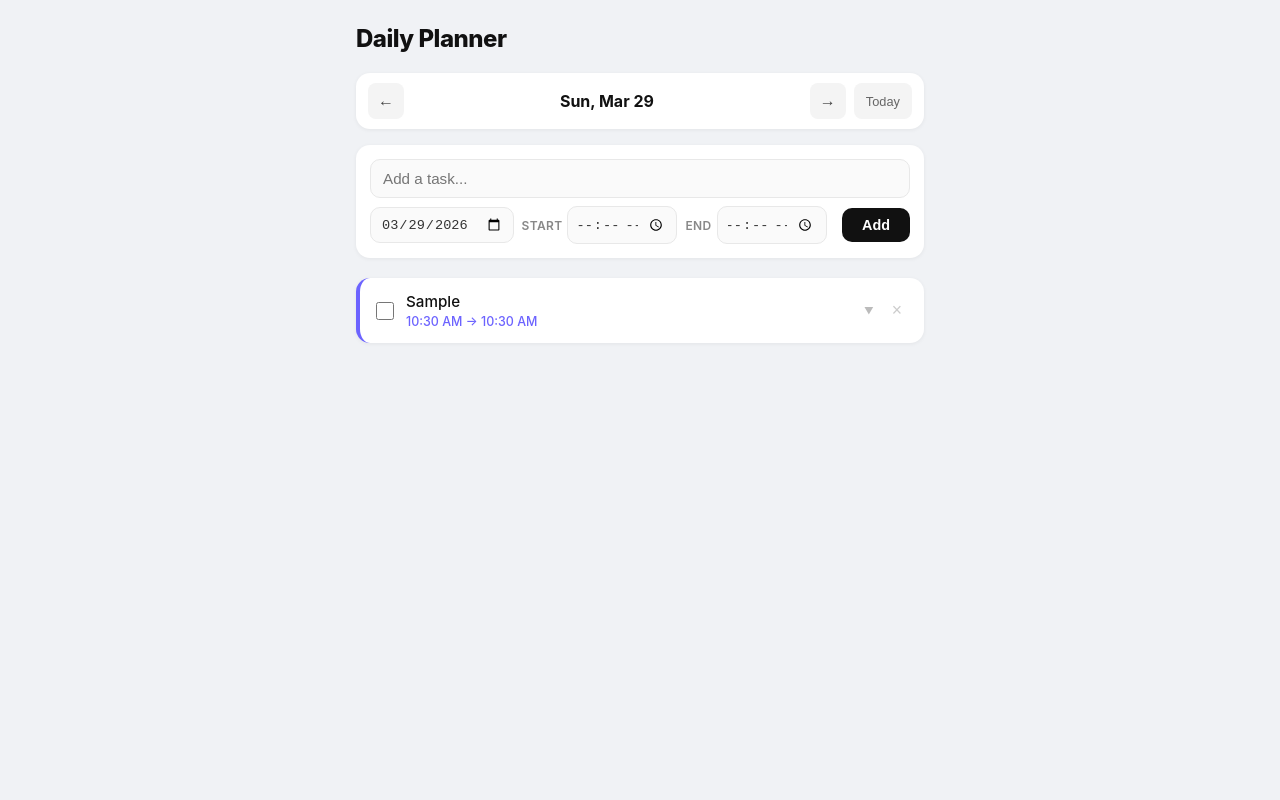
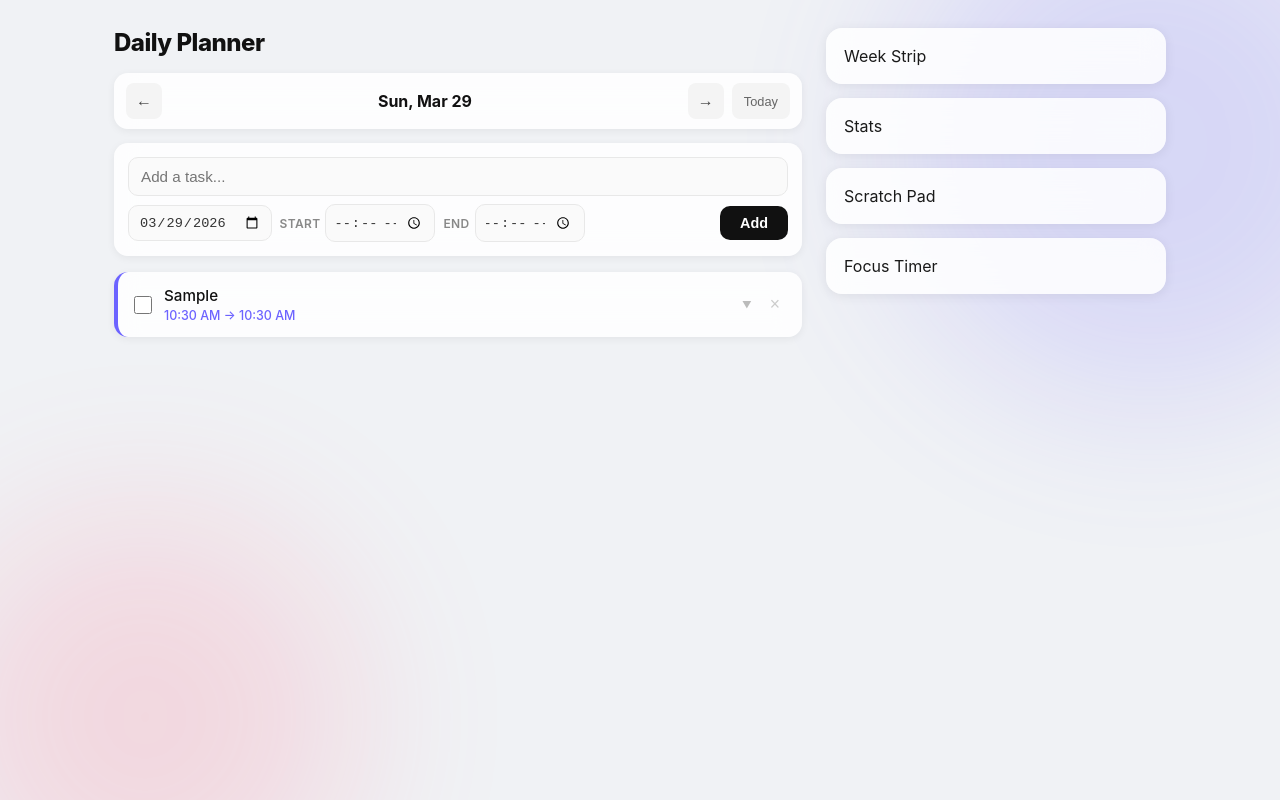
Before and after one commit to SKYDARTIST/daily-planner, a React (Vite) app: page / in a window 1280 px wide. Both pictures are taken after typing "Sample", "10:30", "10:30" into the empty fields and a click on the button "Add". Built offline with nearby package versions, Linux system fonts and the light colour scheme.

Commit message:
feat: add two-column layout with blob background and sidebar stubs

```diff
--- a/src/App.css
+++ b/src/App.css
@@ -1,28 +1,107 @@
-.app {
-  max-width: 600px;
-  margin: 0 auto;
-  padding: 24px 16px 48px;
+/* ── Background ─────────────────────────────────── */
+.app-bg {
+  min-height: 100vh;
+  position: relative;
+  overflow: hidden;
 }
 
-/* Header */
+.blob {
+  position: fixed;
+  border-radius: 50%;
+  filter: blur(80px);
+  opacity: 0.18;
+  pointer-events: none;
+  z-index: 0;
+  animation: float 12s ease-in-out infinite alternate;
+}
+
+.blob-1 {
+  width: 500px;
+  height: 500px;
+  background: #6c63ff;
+  top: -120px;
+  right: -100px;
+  animation-duration: 14s;
+}
+
+.blob-2 {
+  width: 400px;
+  height: 400px;
+  background: #ff6584;
+  bottom: -100px;
+  left: -80px;
+  animation-duration: 10s;
+  animation-delay: -4s;
+}
+
+@keyframes float {
+  from { transform: translate(0, 0) scale(1); }
+  to   { transform: translate(30px, 20px) scale(1.05); }
+}
+
+/* ── Layout ──────────────────────────────────────── */
+.layout {
+  position: relative;
+  z-index: 1;
+  display: grid;
+  grid-template-columns: 1fr 340px;
+  gap: 24px;
+  max-width: 1100px;
+  margin: 0 auto;
+  padding: 28px 24px 48px;
+  align-items: start;
+}
+
+.planner { min-width: 0; }
+
+.sidebar {
+  display: flex;
+  flex-direction: column;
+  gap: 14px;
+  position: sticky;
+  top: 28px;
+}
+
+/* ── Shared card ─────────────────────────────────── */
+.sidebar-card {
+  background: rgba(255,255,255,0.85);
+  backdrop-filter: blur(12px);
+  -webkit-backdrop-filter: blur(12px);
+  border-radius: 16px;
+  padding: 18px;
+  box-shadow: 0 2px 12px rgba(0,0,0,0.07);
+}
+
+.sidebar-card h3 {
+  font-size: 0.72rem;
+  font-weight: 700;
+  text-transform: uppercase;
+  letter-spacing: 0.08em;
+  color: #aaa;
+  margin-bottom: 12px;
+}
+
+/* ── Planner header ──────────────────────────────── */
 .app-title {
   font-size: 1.5rem;
   font-weight: 800;
   letter-spacing: -0.5px;
-  margin-bottom: 20px;
+  margin-bottom: 16px;
   color: #111;
 }
 
-/* Date navigation */
+/* ── Date navigation ─────────────────────────────── */
 .date-nav {
   display: flex;
   align-items: center;
   gap: 8px;
-  margin-bottom: 16px;
-  background: #fff;
+  margin-bottom: 14px;
+  background: rgba(255,255,255,0.85);
+  backdrop-filter: blur(12px);
+  -webkit-backdrop-filter: blur(12px);
   border-radius: 14px;
   padding: 10px 12px;
-  box-shadow: 0 1px 4px rgba(0,0,0,0.06);
+  box-shadow: 0 2px 8px rgba(0,0,0,0.06);
 }
 
 .date-nav button {
@@ -41,16 +120,32 @@
   flex-shrink: 0;
 }
 
-.date-nav button:hover {
-  background: #e8e8e8;
+.date-nav button:hover { background: #e8e8e8; }
+
+.date-display-wrapper {
+  flex: 1;
+  display: flex;
+  justify-content: center;
+  position: relative;
+  cursor: pointer;
 }
+
+.date-display-wrapper:hover .date-display { color: #6c63ff; }
 
 .date-display {
   font-weight: 700;
   font-size: 1rem;
-  flex: 1;
-  text-align: center;
   color: #111;
+}
+
+.date-jump-input {
+  position: absolute;
+  opacity: 0;
+  pointer-events: none;
+  width: 1px;
+  height: 1px;
+  top: 0;
+  left: 50%;
 }
 
 .today-btn {
@@ -58,19 +153,20 @@
   padding: 0 12px !important;
   font-size: 0.8rem !important;
   color: #666 !important;
-  background: #f4f4f4 !important;
 }
 
-/* Task form */
+/* ── Task form ───────────────────────────────────── */
 .task-form {
   display: flex;
   flex-direction: column;
   gap: 8px;
-  margin-bottom: 20px;
-  background: #fff;
+  margin-bottom: 16px;
+  background: rgba(255,255,255,0.85);
+  backdrop-filter: blur(12px);
+  -webkit-backdrop-filter: blur(12px);
   border-radius: 14px;
   padding: 14px;
-  box-shadow: 0 1px 4px rgba(0,0,0,0.06);
+  box-shadow: 0 2px 8px rgba(0,0,0,0.06);
 }
 
 .task-input {
@@ -85,10 +181,7 @@
   color: #111;
 }
 
-.task-input:focus {
-  border-color: #999;
-  background: #fff;
-}
+.task-input:focus { border-color: #999; background: #fff; }
 
 .task-form-row {
   display: flex;
@@ -97,7 +190,7 @@
   flex-wrap: wrap;
 }
 
-.date-input {
+.date-input, .time-input {
   padding: 8px 10px;
   border: 1.5px solid #e8e8e8;
   border-radius: 10px;
@@ -106,8 +199,9 @@
   background: #fafafa;
   cursor: pointer;
   color: #333;
-  flex-shrink: 0;
 }
+
+.time-input { width: 110px; }
 
 .time-label {
   display: flex;
@@ -119,18 +213,6 @@
   text-transform: uppercase;
   letter-spacing: 0.03em;
   flex-shrink: 0;
-}
-
-.time-input {
-  padding: 8px 10px;
-  border: 1.5px solid #e8e8e8;
-  border-radius: 10px;
-  font-size: 0.85rem;
-  outline: none;
-  background: #fafafa;
-  cursor: pointer;
-  color: #333;
-  width: 110px;
 }
 
 .task-form button[type="submit"] {
@@ -147,42 +229,44 @@
   flex-shrink: 0;
 }
 
-.task-form button[type="submit"]:hover {
-  background: #333;
-}
+.task-form button[type="submit"]:hover { background: #333; }
 
-/* Task list */
-.task-list {
-  display: flex;
-  flex-direction: column;
-  gap: 8px;
-}
+/* ── Task list ───────────────────────────────────── */
+.task-list { display: flex; flex-direction: column; gap: 8px; }
 
 .empty-state {
   color: #aaa;
   font-size: 0.9rem;
   text-align: center;
   padding: 48px 0;
-  background: #fff;
+  background: rgba(255,255,255,0.85);
+  backdrop-filter: blur(12px);
+  -webkit-backdrop-filter: blur(12px);
   border-radius: 14px;
-  box-shadow: 0 1px 4px rgba(0,0,0,0.06);
+  box-shadow: 0 2px 8px rgba(0,0,0,0.06);
 }
 
-/* Task item */
+/* ── Task item ───────────────────────────────────── */
 .task-item {
   display: flex;
   flex-direction: column;
-  gap: 0;
-  background: #fff;
+  background: rgba(255,255,255,0.85);
+  backdrop-filter: blur(12px);
+  -webkit-backdrop-filter: blur(12px);
   border-radius: 14px;
   padding: 14px 16px;
-  box-shadow: 0 1px 4px rgba(0,0,0,0.06);
-  border-left: 4px solid #e0e0e0;
-  transition: opacity 0.15s, border-color 0.15s;
+  box-shadow: 0 2px 8px rgba(0,0,0,0.06);
+  border-left: 4px solid #6c63ff;
+  transition: opacity 0.15s;
 }
 
-.task-item:not(.done) {
-  border-left-color: #6c63ff;
+.task-item.done { opacity: 0.45; border-left-color: #ddd; }
+
+.task-item-main {
+  display: flex;
+  align-items: center;
+  gap: 12px;
+  width: 100%;
 }
 
 .task-item input[type="checkbox"] {
@@ -191,6 +275,15 @@
   cursor: pointer;
   accent-color: #6c63ff;
   flex-shrink: 0;
+}
+
+.task-body {
+  flex: 1;
+  display: flex;
+  flex-direction: column;
+  gap: 3px;
+  min-width: 0;
+  cursor: pointer;
 }
 
 .task-title {
@@ -208,19 +301,10 @@
   font-weight: 500;
 }
 
-.task-item.done {
-  opacity: 0.45;
-  border-left-color: #ddd;
-}
+.task-item.done .task-title { text-decoration: line-through; color: #888; }
+.task-item.done .task-time  { color: #aaa; }
 
-.task-item.done .task-title {
-  text-decoration: line-through;
-  color: #888;
-}
-
-.task-item.done .task-time {
-  color: #aaa;
-}
+.expand-icon { font-size: 0.6rem; color: #bbb; flex-shrink: 0; }
 
 .delete-btn {
   background: none;
@@ -228,69 +312,13 @@
   color: #ccc;
   font-size: 1.1rem;
   cursor: pointer;
-  line-height: 1;
   padding: 4px 6px;
   border-radius: 6px;
   transition: color 0.15s, background 0.15s;
   flex-shrink: 0;
 }
 
-.delete-btn:hover {
-  color: #e00;
-  background: #fff0f0;
-}
-
-/* Mobile */
-@media (max-width: 480px) {
-  .app {
-    padding: 16px 12px 48px;
-  }
-
-  .date-display {
-    font-size: 0.9rem;
-  }
-
-  .task-form-row {
-    gap: 6px;
-  }
-
-  .date-input,
-  .time-input {
-    font-size: 0.8rem;
-  }
-
-  .time-label span {
-    display: none;
-  }
-
-  .task-form button[type="submit"] {
-    width: 100%;
-    margin-left: 0;
-  }
-}
-
-/* Notes area */
-.task-item-main {
-  display: flex;
-  align-items: center;
-  gap: 12px;
-  width: 100%;
-}
-
-.task-body {
-  flex: 1;
-  display: flex;
-  flex-direction: column;
-  gap: 3px;
-  min-width: 0;
-  cursor: pointer;
-}
-
-.expand-icon {
-  font-size: 0.6rem;
-  color: #bbb;
-  flex-shrink: 0;
-}
+.delete-btn:hover { color: #e00; background: #fff0f0; }
 
 .task-notes-area {
   margin-top: 10px;
@@ -313,30 +341,23 @@
   transition: border-color 0.15s;
 }
 
-.task-notes:focus {
-  border-color: #6c63ff;
-  background: #fff;
+.task-notes:focus { border-color: #6c63ff; background: #fff; }
+
+/* ── Mobile ──────────────────────────────────────── */
+@media (max-width: 768px) {
+  .layout {
+    grid-template-columns: 1fr;
+    padding: 16px 12px 48px;
+    gap: 16px;
+  }
+  .sidebar { position: static; }
+  .blob-1 { width: 300px; height: 300px; }
+  .blob-2 { width: 250px; height: 250px; }
 }
 
-/* Jump-to-date */
-.date-display-wrapper {
-  flex: 1;
-  display: flex;
-  justify-content: center;
-  position: relative;
-  cursor: pointer;
+@media (max-width: 480px) {
+  .task-form-row { gap: 6px; }
+  .date-input, .time-input { font-size: 0.8rem; }
+  .time-label span { display: none; }
+  .task-form button[type="submit"] { width: 100%; margin-left: 0; }
 }
-
-.date-display-wrapper:hover .date-display {
-  color: #6c63ff;
-}
-
-.date-jump-input {
-  position: absolute;
-  opacity: 0;
-  pointer-events: none;
-  width: 1px;
-  height: 1px;
-  top: 0;
-  left: 50%;
-}
--- a/src/App.jsx
+++ b/src/App.jsx
@@ -3,6 +3,10 @@ import useTasks from './hooks/useTasks'
 import DateNav from './components/DateNav'
 import TaskForm from './components/TaskForm'
 import TaskList from './components/TaskList'
+import WeekStrip from './components/WeekStrip'
+import StatsPanel from './components/StatsPanel'
+import ScratchPad from './components/ScratchPad'
+import FocusTimer from './components/FocusTimer'
 import './App.css'
 
 function todayStr() {
@@ -25,18 +29,20 @@ function offsetDate(dateStr, days) {
 function formatDisplayDate(dateStr) {
   const [y, m, d] = dateStr.split('-').map(Number)
   return new Date(y, m - 1, d).toLocaleDateString('en-US', {
-    weekday: 'short',
-    month: 'short',
-    day: 'numeric',
+    weekday: 'short', month: 'short', day: 'numeric',
   })
 }
 
 export default function App() {
   const [selectedDate, setSelectedDate] = useState(todayStr)
-  const { addTask, toggleTask, deleteTask, updateNotes, getTasksByDate } = useTasks()
+  const { tasks, addTask, toggleTask, deleteTask, updateNotes, getTasksByDate } = useTasks()
 
   return (
-    <div className="app">
+    <div className="app-bg">
+      <div className="blob blob-1" />
+      <div className="blob blob-2" />
+      <div className="layout">
+        <main className="planner">
           <h1 className="app-title">Daily Planner</h1>
           <DateNav
             date={selectedDate}
@@ -53,6 +59,14 @@ export default function App() {
             onDelete={deleteTask}
             onUpdateNotes={updateNotes}
           />
+        </main>
+        <aside className="sidebar">
+          <WeekStrip selectedDate={selectedDate} tasks={tasks} onSelectDate={setSelectedDate} />
+          <StatsPanel tasks={tasks} selectedDate={selectedDate} />
+          <ScratchPad />
+          <FocusTimer />
+        </aside>
+      </div>
     </div>
   )
 }
--- /dev/null
+++ b/src/components/FocusTimer.jsx
@@ -0,0 +1 @@
+export default function FocusTimer() { return <div className="sidebar-card"><p>Focus Timer</p></div> }
--- /dev/null
+++ b/src/components/ScratchPad.jsx
@@ -0,0 +1 @@
+export default function ScratchPad() { return <div className="sidebar-card"><p>Scratch Pad</p></div> }
--- /dev/null
+++ b/src/components/StatsPanel.jsx
@@ -0,0 +1 @@
+export default function StatsPanel() { return <div className="sidebar-card"><p>Stats</p></div> }
--- /dev/null
+++ b/src/components/WeekStrip.jsx
@@ -0,0 +1 @@
+export default function WeekStrip() { return <div className="sidebar-card"><p>Week Strip</p></div> }
```
Lines whose indentation alone changed are shown as unchanged.
